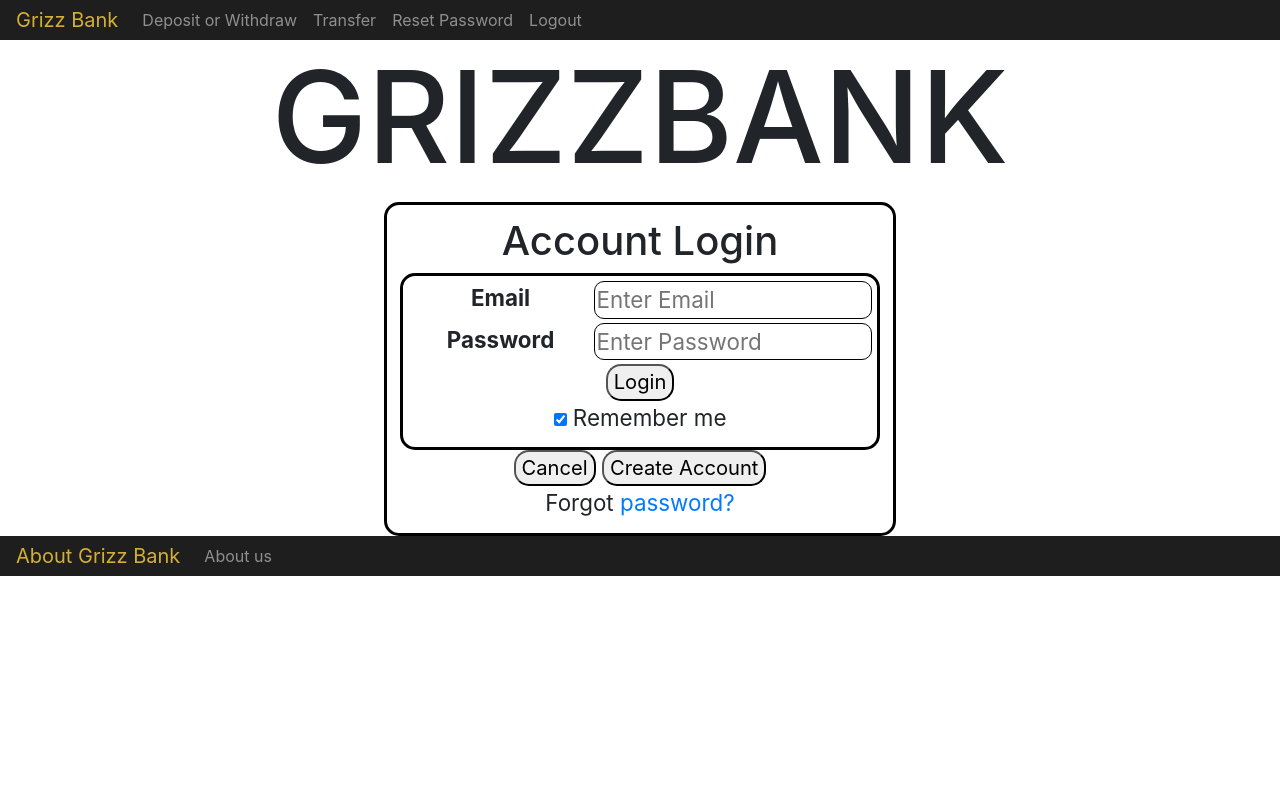
After one commit to arkomeshak/GrizzBank, a Django app: template Course_Project/grizz_bank/templates/grizz_bank/login.html in a window 1280 px wide. The commit adds this page. Run offline with Django 3.2, Linux system fonts and the light colour scheme; the template is opened without the code that fills it, so the values that code supplies are empty; some libraries are stand-ins or nearby versions.

Commit message:
index/login page added
Created a basic index page and login page with a forgot password pop form and added the login page to the views file

```diff
--- a/Course_Project/grizz_bank/static/grizz_bank/main.css
+++ b/Course_Project/grizz_bank/static/grizz_bank/main.css
@@ -84,3 +84,99 @@ div.btn-group-toggle input.radio {
     margin-right: 0;
     display: inline;
 }
+
+
+
+/* CSS for index*/
+.title_container, .Login_content{
+    font-size: 2em;
+    text-align: center;
+}
+
+.account_box{
+    display: grid;
+    text-align:center;
+    padding:1%;
+}
+
+.transfer_btn, .DW_btn, .Logout_btn {
+    font-size: .9em;
+    transition-duration: 0.4s;
+    border-radius: 15px;
+    padding:.2em;
+  }
+
+.transfer_btn:hover, .DW_btn:hover, .Logout_btn:hover, .login_btn:hover, .cancel_btn:hover, .create_btn:hover, .reset_submit:hover {
+    background-color: black;
+    color: var(--metallic-gold);
+  }
+
+.checking_acct, .saving_acct{
+    margin: 0 auto;
+    width:40%;
+    border: 2px solid black;
+    border-radius: 15px;
+  }
+
+.logout_cont{
+    text-align:center;
+    font-size:1.3em;
+    margin: 0 auto;
+  }
+
+
+
+
+
+
+  /*
+    Login page
+  */
+.email_label, .password_label{
+    display: inline-block;
+    text-align: right;
+}
+
+.Email, .Password {
+    width: 60%;
+    border-radius:10px;
+    border: 1px solid black;
+    display: inline-block;
+    float: right;
+
+  }
+
+.login_form {
+    font-size: .7em;
+    padding:1%;
+    width:40%;
+    text-align:center;
+    border: 3px solid black;
+    border-radius:15px;
+    margin: 0 auto;
+  }
+
+.login_btn, .cancel_btn, .create_btn, .reset_submit{
+    font-size: .9em;
+    transition-duration: 0.4s;
+    border-radius: 15px;
+
+  }
+.Login_container{
+    padding:1%;
+    border-radius:15px;
+    border: 3px solid black;
+  }
+.form_popup{
+    display: none;
+    position: fixed;
+    bottom: 0;
+    right: 15px;
+    border: 3px solid #f1f1f1;
+    z-index: 9;
+}
+.form-container {
+    max-width: 300px;
+    padding: 10px;
+    background-color: white;
+  }
--- /dev/null
+++ b/Course_Project/grizz_bank/templates/grizz_bank/login.html
@@ -0,0 +1,109 @@
+<!DOCTYPE html>
+<html lang="en">
+<head>
+    <meta charset="UTF-8">
+    <meta name="viewport" content="width=device-width, initial-scale=1, shrink-to-fit=no">
+    <title>GrizzBank: Home</title>
+    <!-- Support loading statics via django template engine -->
+    {% load static %}
+    <!-- Load bootstrap css stylesheet  -->
+    <link rel="stylesheet" href="https://maxcdn.bootstrapcdn.com/bootstrap/4.0.0/css/bootstrap.min.css"
+          integrity="sha384-Gn5384xqQ1aoWXA+058RXPxPg6fy4IWvTNh0E263XmFcJlSAwiGgFAW/dAiS6JXm" crossorigin="anonymous">
+    <!-- grizbank stylesheet to fill in gaps -->
+    <link href="{% static 'grizz_bank/main.css' %}" type="text/css" rel="stylesheet">
+    <script>
+function openForm() {
+  document.getElementById("myForm").style.display = "block";
+}
+
+function closeForm() {
+  document.getElementById("myForm").style.display = "none";
+}
+    </script>
+</head>
+<body onload = "closeForm()">
+    <div class="main">
+    <section class="header">
+        <nav class="navbar navbar-expand-md navbar-dark">
+            <a href="/grizz_bank/" class="navbar-brand">Grizz Bank</a>
+            <div class="collapse navbar-collapse">
+                <ul class="navbar-nav">
+                    <li class="nav-item"><a class="nav-link" href="../withdraw_deposit">Deposit or Withdraw</a></li>
+                    <li class="nav-item"><a class="nav-link" href="../transfer">Transfer</a></li>
+                    <li class="nav-item"><a class="nav-link" href="../reset_password">Reset Password</a></li>
+                    <li class="nav-item"><a class="nav-link" href="./login">Logout</a></li>
+                </ul>
+            </div>
+        </nav>
+    </section>
+
+
+    </div>
+
+
+    <section class="Login_content">
+        <div class="title_container">
+            <h1 style = "font-size: 2em;">GRIZZBANK</h1>
+        </div>
+            <form action="" class = "login_form" method="post">
+            <h1> Account Login</h1>
+            <div class="Login_container">
+                <div>
+                <label for="Email" class = "email_label"><b>Email</b></label>
+                <input type="email" class = "Email" placeholder="Enter Email" name="email" required>
+                </div>
+
+                <div>
+                <label for="password" class = "password_label"><b>Password</b></label>
+                <input type="password" class = "Password" placeholder="Enter Password" name="password" required>
+                </div>
+
+                <button type="submit" class ="login_btn">Login</button>
+                <div>
+                <label>
+
+                <input type="checkbox" checked="checked" name="remember"> Remember me</label>
+                </div>
+
+            </div>
+            <div>
+                <button type="button" class="cancel_btn">Cancel</button>
+                <button type="button" class="create_btn">Create Account</button>
+                <div>
+                <span class="psw">Forgot <a href="#" onclick = "openForm()">password?</a></span>
+            </div>
+            </div>
+
+                    <div class="form-popup" id="myForm">
+                    <form action="" class="form-container">
+                    <h1>Reset Password</h1>
+
+                    <label for="email"><b>Email</b></label>
+                    <input type="email" placeholder="Enter Email" name="email" required>
+                    <button type="button" class ="reset_submit" onclick = "closeForm()">Submit</button>
+                </div>
+
+
+            </form>
+
+
+
+    </section>
+
+
+
+
+
+    <footer class="footer">
+        <nav class="navbar navbar-expand-sm navbar-dark">
+            <a href="#" class="navbar-brand">About Grizz Bank</a>
+            <div class="collapse navbar-collapse">
+                <ul class="navbar-nav">
+                    <li class="nav-item"><a class="nav-link" href="#">About us</a></li>
+                </ul>
+            </div>
+        </nav>
+    </footer>
+    </div>
+</body>
+</html>
--- a/Course_Project/grizz_bank/views.py
+++ b/Course_Project/grizz_bank/views.py
@@ -19,6 +19,9 @@ def reset_password(request):
 
 def login(request):
     pass
+    context ={}
+
+    return render(request, "grizz_bank/login.html", context)
 
 
 def transfer(request):
```
Also changed, not shown: Course_Project/grizz_bank/templates/grizz_bank/index.html (+77 -1 lines).
